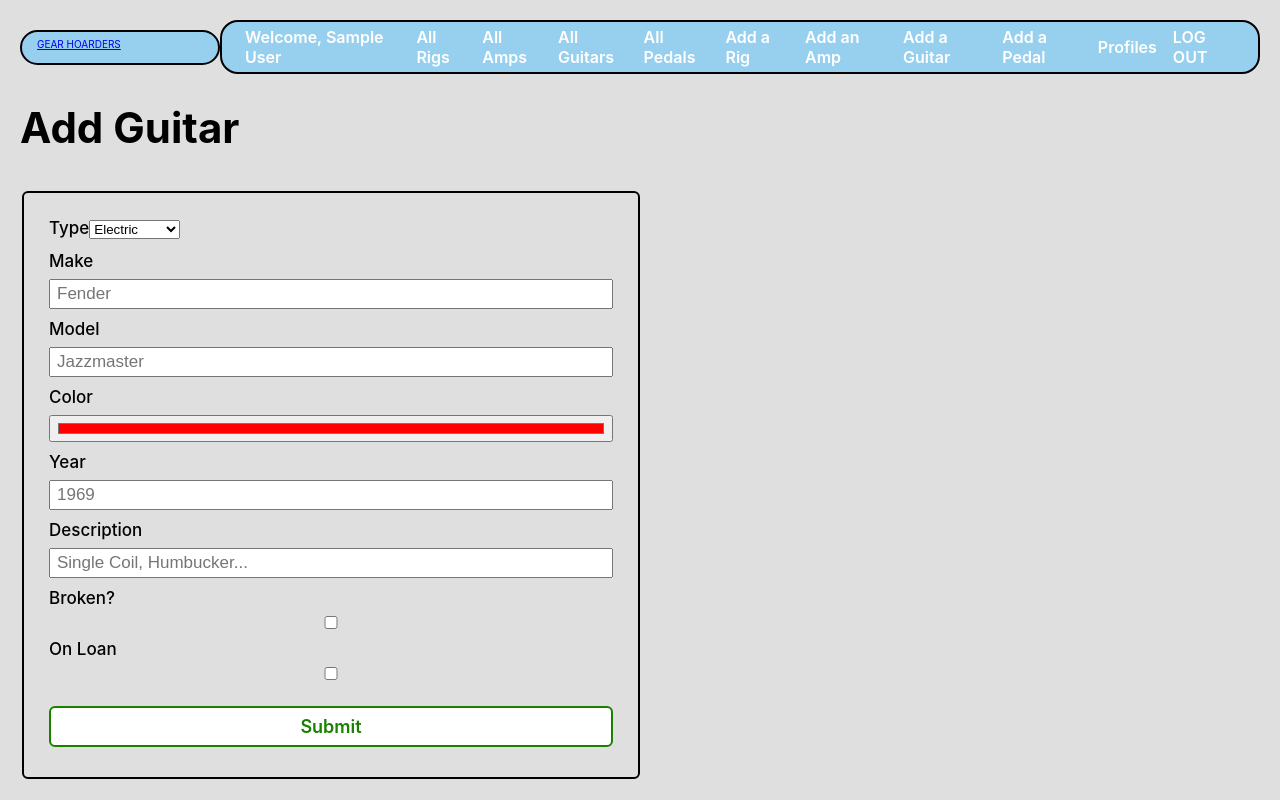
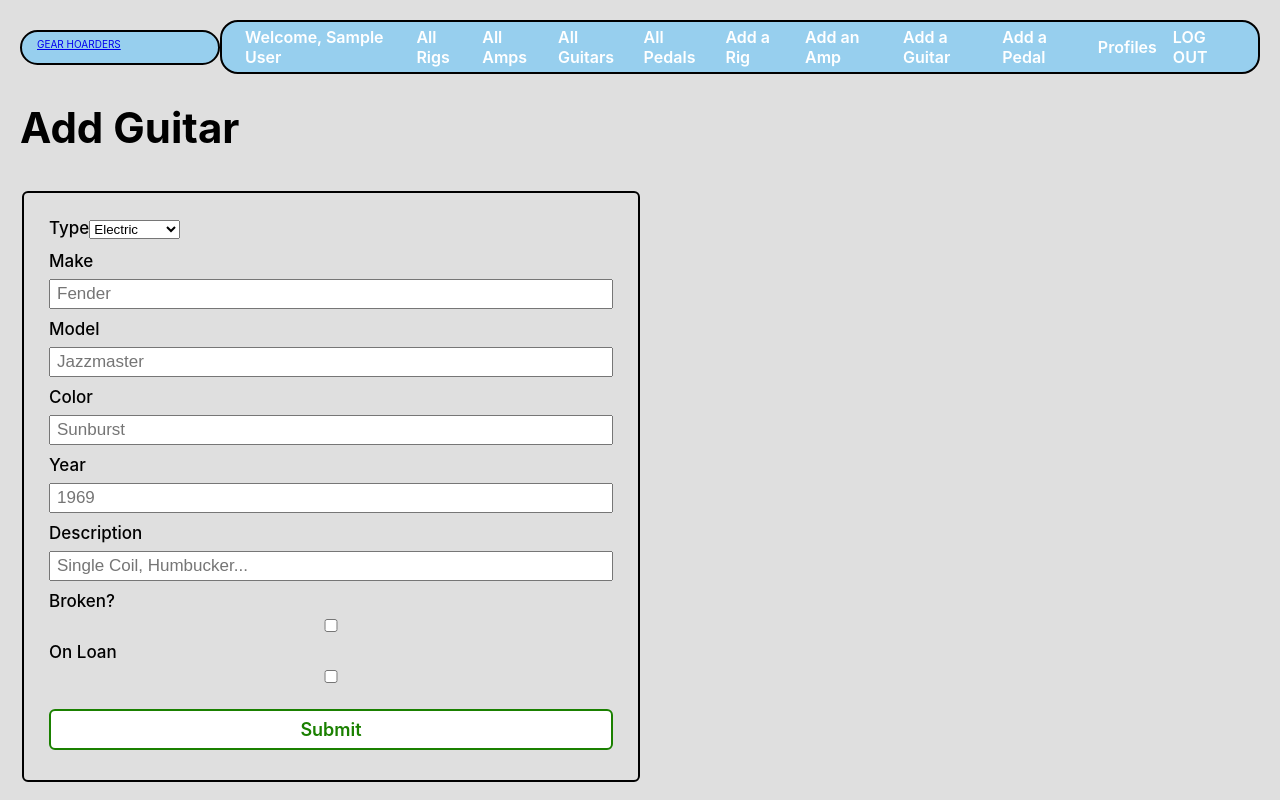
Before and after one commit to dcollis92/gear-hoarder-front-end, a React (Create React App) app: page /guitars/new in a window 1280 px wide. Built offline with nearby package versions, Linux system fonts and the light colour scheme; no server answers; sample sign-in values are in the browser's storage.

Commit message:
adjust color for guitar input and form

```diff
--- a/src/pages/Forms/GuitarForm.jsx
+++ b/src/pages/Forms/GuitarForm.jsx
@@ -15,7 +15,7 @@ import GuitarInput from './GuitarInput'
 const GuitarForm = (props) => {
   const { id } = useParams()
   const navigate = useNavigate()
-  const [form, setForm] = useState({ color: '#ff0000', isWorking: "false", onLoan: "false" })
+  const [form, setForm] = useState({ isWorking: "false", onLoan: "false" })
 
   const handleSubmit = async (e) => {
     e.preventDefault()
@@ -57,7 +57,7 @@ const GuitarForm = (props) => {
         onLoan: guitarData.on_loan ? true : false,
       })
     }
-    id ? fetchOne() : setForm({ color: '#ff0000', isWorking: false, onLoan: false })
+    id ? fetchOne() : setForm({ isWorking: false, onLoan: false })
     return () => setForm({})
   }, [id])
 
--- a/src/pages/Forms/GuitarInput.jsx
+++ b/src/pages/Forms/GuitarInput.jsx
@@ -37,8 +37,8 @@ const GuitarInput = ({ form, handleChange }) => {
         onChange={handleChange}
         id="color"
         required name="color"
-        type="color"
-        placeholder="Color"
+        type="text"
+        placeholder="Sunburst"
         autoComplete="off" />
       <label htmlFor="year">Year</label>
       <input
```
